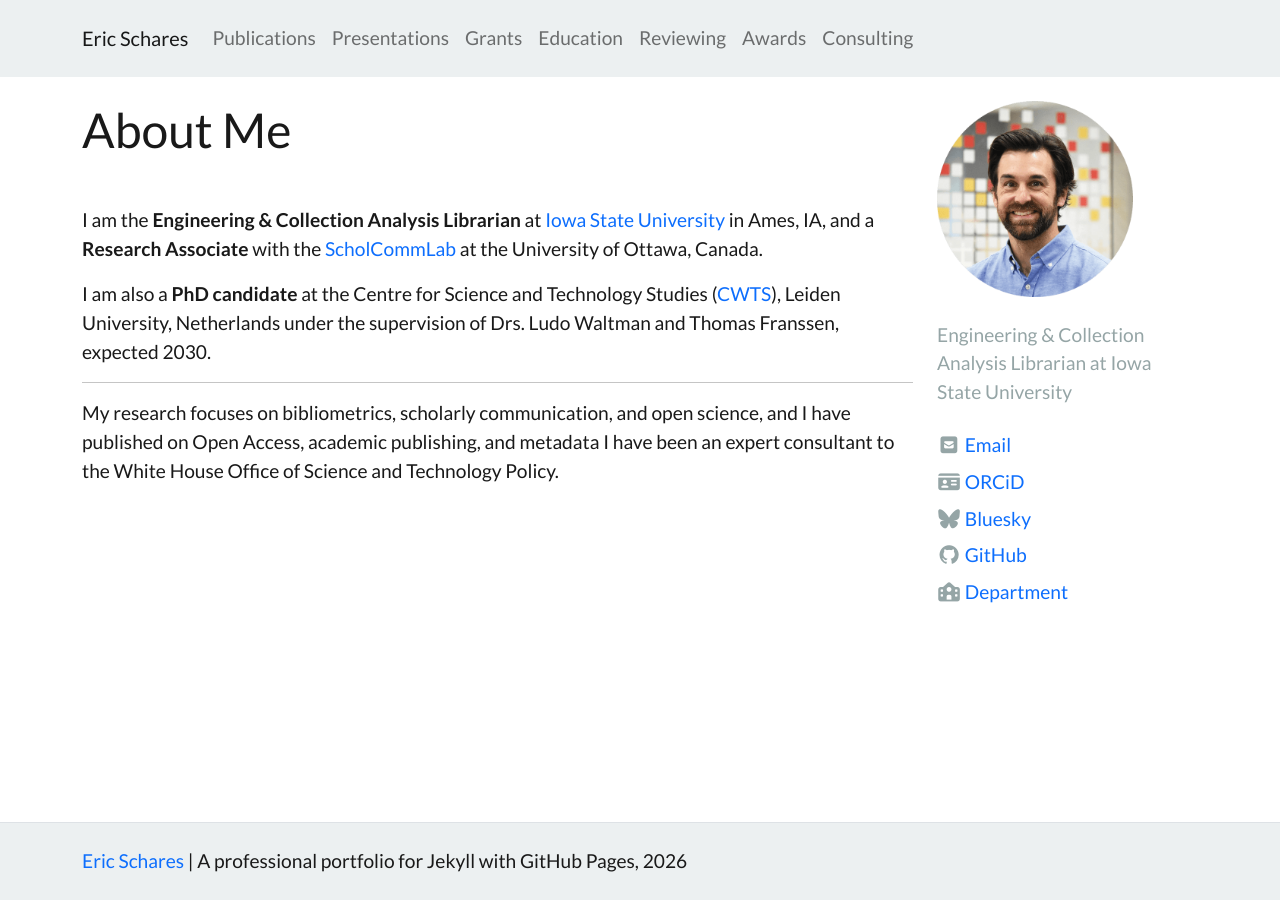
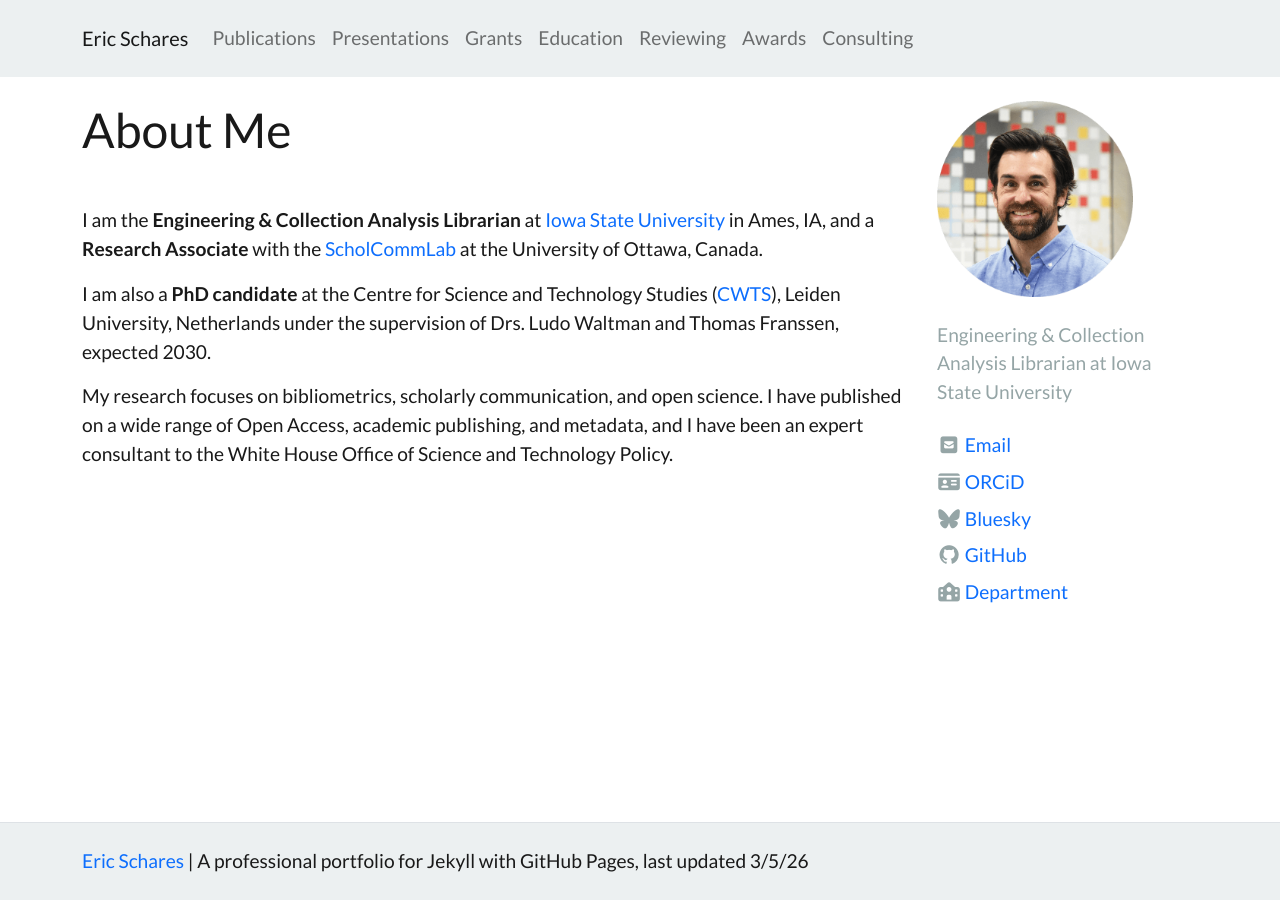
Before and after one commit to eschares/eschares.github.io, a Jekyll site: the page built from index.md, in a window 1280 px wide. Built offline with Jekyll 4.4.1, drawn with Linux system fonts in a browser that asks for light colours; nearby versions of some CDN libraries.

Commit message:
last updated 3/5/26

```diff
--- a/_config.yml
+++ b/_config.yml
@@ -11,7 +11,7 @@
 #
 title: Eric Schares
 description: "A professional portfolio for Jekyll with GitHub Pages" # " " for punctuation, shows at bottom of page
-year: 2026
+year: last updated 3/5/26
 author: #Eric Schares
 bio: "Engineering & Collection Analysis Librarian at Iowa State University"  # underneath author name
 
--- a/index.md
+++ b/index.md
@@ -6,7 +6,5 @@ I am the **Engineering & Collection Analysis Librarian** at [Iowa State Universi
 
 I am also a **PhD candidate** at the Centre for Science and Technology Studies ([CWTS](https://www.universiteitleiden.nl/en/social-behavioural-sciences/cwts)), Leiden University, Netherlands under the supervision of Drs. Ludo Waltman and Thomas Franssen, expected 2030.
 
----
-
-My research focuses on bibliometrics, scholarly communication, and open science, and I have published on Open Access, academic publishing, and metadata
-I have been an expert consultant to the White House Office of Science and Technology Policy.
+My research focuses on bibliometrics, scholarly communication, and open science.
+I have published on a wide range of Open Access, academic publishing, and metadata, and I have been an expert consultant to the White House Office of Science and Technology Policy.
```
